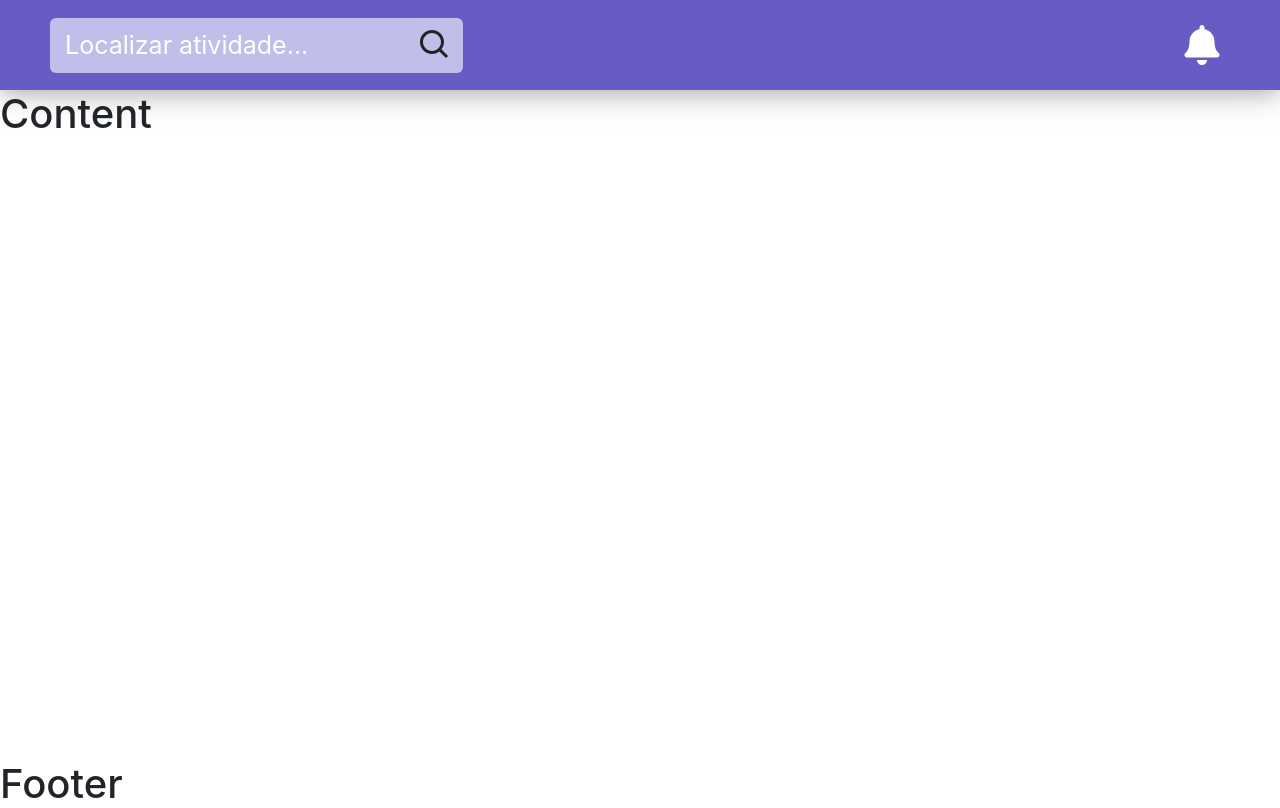
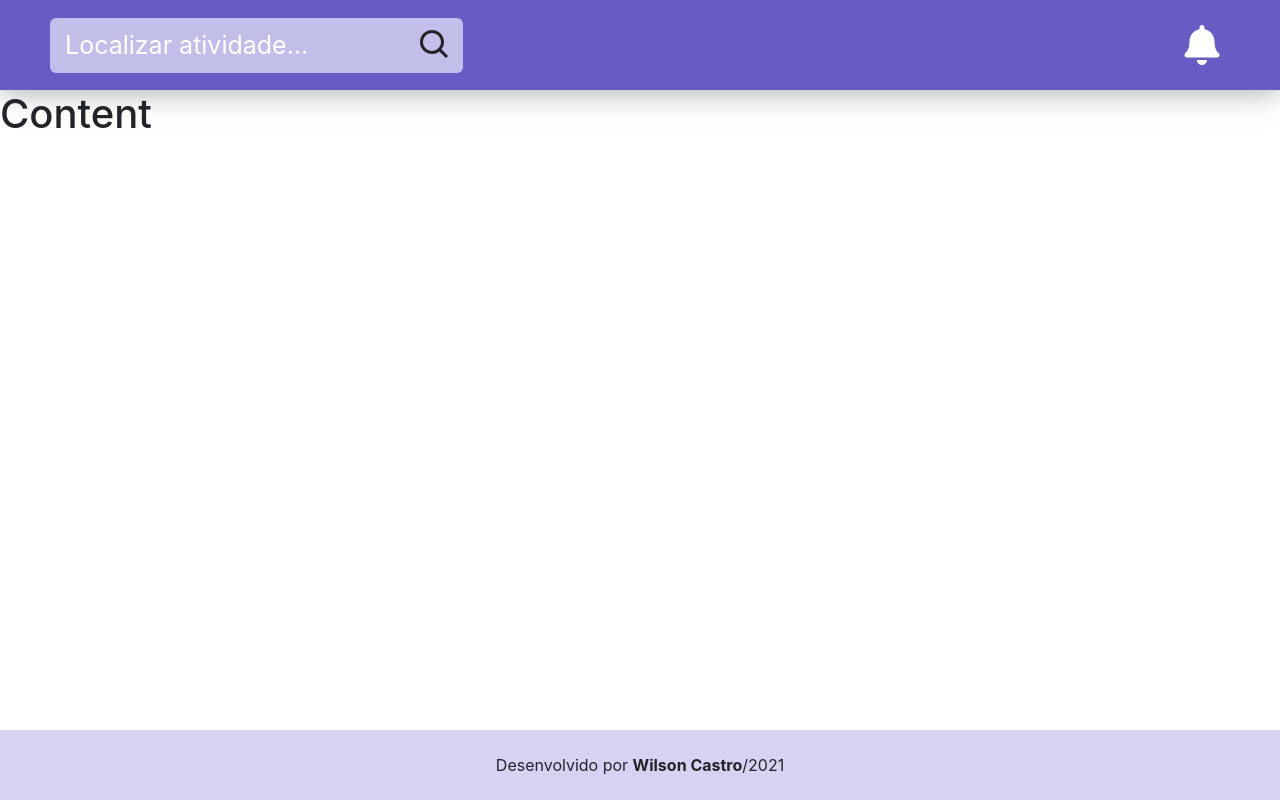
Before and after one commit to wilson-castro/task-controller, a React (Create React App) app in the folder frontend/: page / in a window 1280 px wide. Built offline with nearby package versions, Linux system fonts and the light colour scheme.

Commit message:
Conclusão do componente footer

```diff
--- a/frontend/src/components/Footer/index.jsx
+++ b/frontend/src/components/Footer/index.jsx
@@ -1,12 +1,12 @@
 import React from 'react';
 
-// import { Container } from './styles';
+import { StyledFooter } from './styles';
 
 function Footer() {
   return (
-    <footer className="Footer">
-      <h1>Footer</h1>
-    </footer>
+    <StyledFooter className="Footer">
+      <span>Desenvolvido por <b>Wilson Castro</b>/2021</span>
+    </StyledFooter>
   )
 }
 
--- a/frontend/src/components/Footer/styles.js
+++ b/frontend/src/components/Footer/styles.js
@@ -0,0 +1,11 @@
+import styled from 'styled-components';
+
+export const StyledFooter = styled.footer`
+  display: flex;
+  justify-content: center;
+  align-items: center;
+  background-color: var(--footer-bgColor) ;
+  width: 100%;
+  border: solid 0.7;
+
+`;
--- a/frontend/src/components/Header/styles.js
+++ b/frontend/src/components/Header/styles.js
@@ -35,7 +35,6 @@ export const Button = styled.button`
        0 2px 49px 0 rgba(0, 0, 0, 0.03);
     }
     :active{
-      transform: scale(0.80);
     }
 
 
--- a/frontend/src/styles/App.css
+++ b/frontend/src/styles/App.css
@@ -2,11 +2,12 @@
 
 :root{
   --header-height: 90px;
-  --footer-height: 40px;
+  --footer-height: 70px;
   --header-bgColor:rgb(102, 92, 196);
+  --footer-bgColor: rgb(216, 210, 242);
 
   --shadow:
-  0 2px 23px 0 rgba(0, 0, 0, 0.3),
+  0 2px 23px 0 rgba(0, 0, 0, 0.25),
   0 2px 49px 0 rgba(0, 0, 0, 0.1);
 }
 
```
